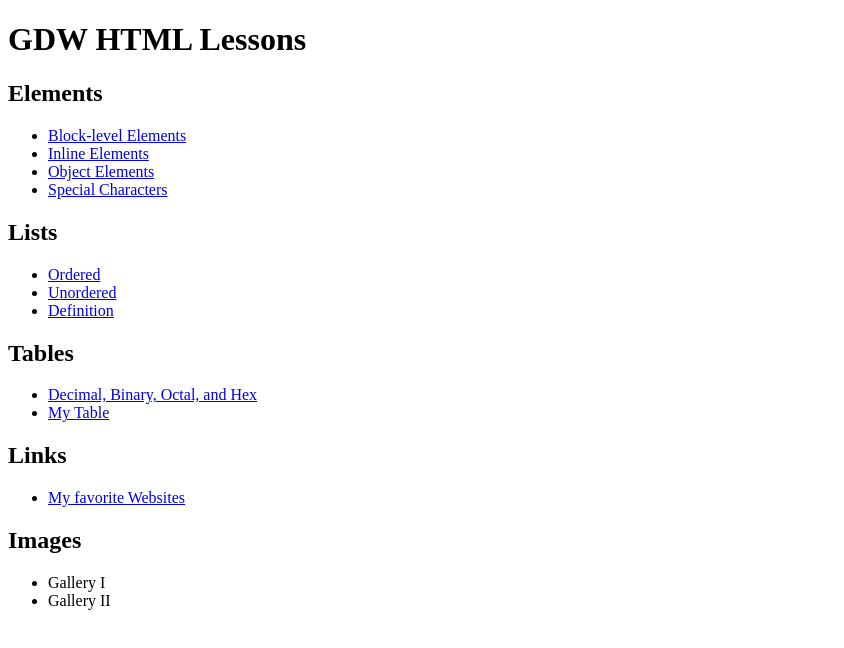
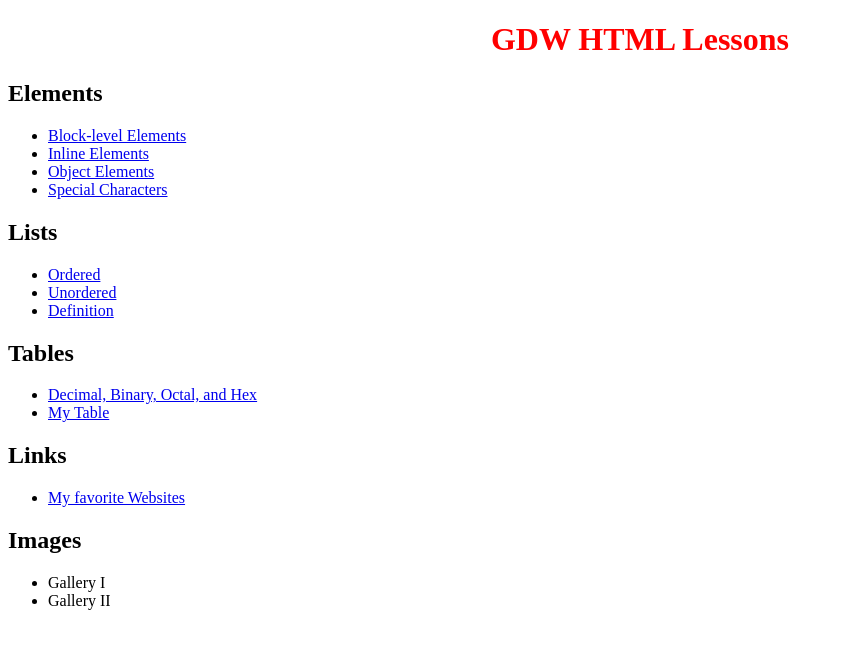
Before and after one commit to tonithPlays/itd110, a plain HTML site: page gdw/index.html in a window 1280 px wide. Shown: the whole page, without its empty margins (0-844 px from the left). Drawn offline with Linux system fonts and the light colour scheme.

Commit message:
sent style heading of gdw homepage

```diff
--- a/gdw/index.html
+++ b/gdw/index.html
@@ -3,6 +3,12 @@
 <head>
 <meta charset="utf-8">
 <title>GDW HTML Lessons</title>
+<style>
+h1 {
+    color: #F00;
+    text-align: center;
+}
+</style>
 </head>
 <body>
 <h1>GDW HTML Lessons</h1>
```
